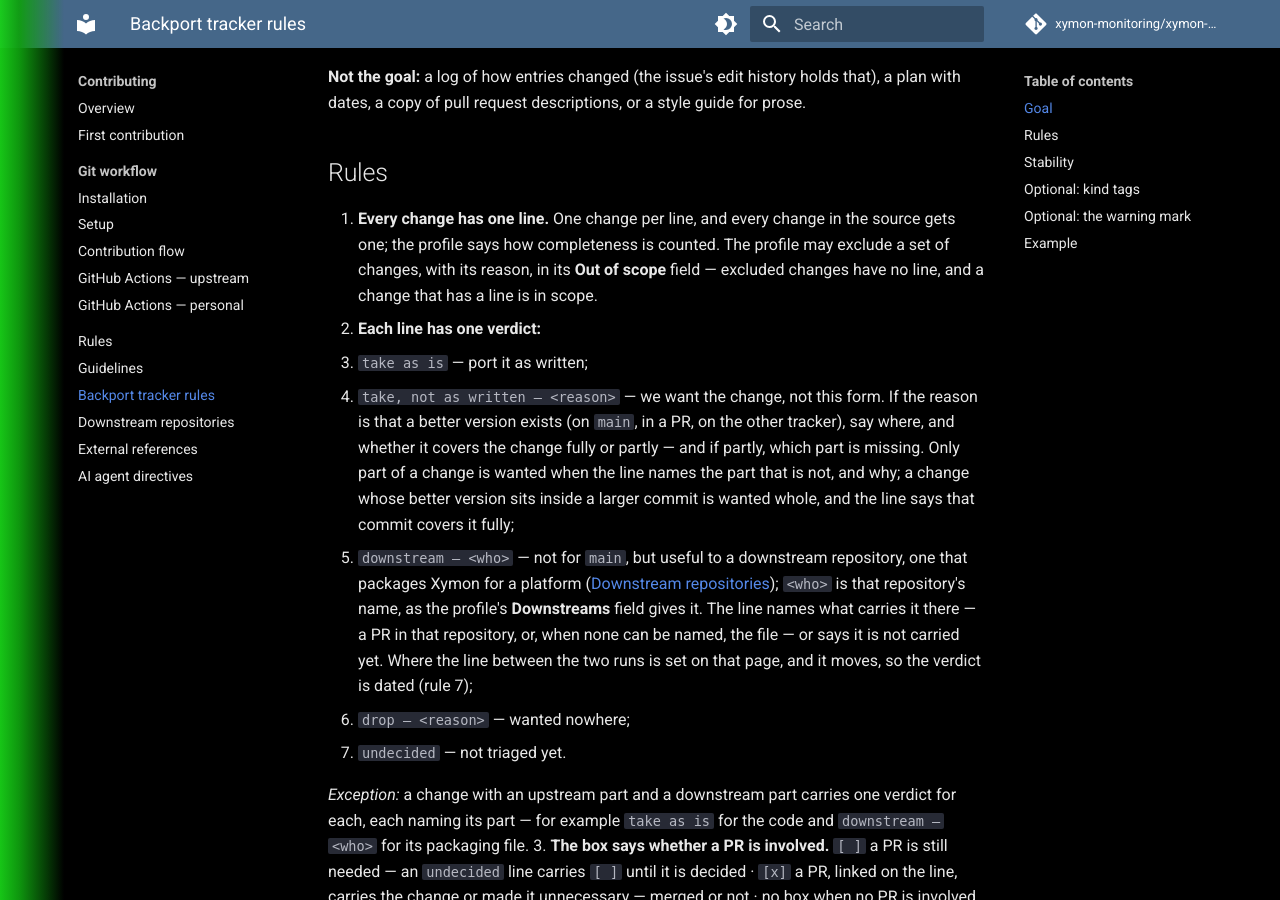
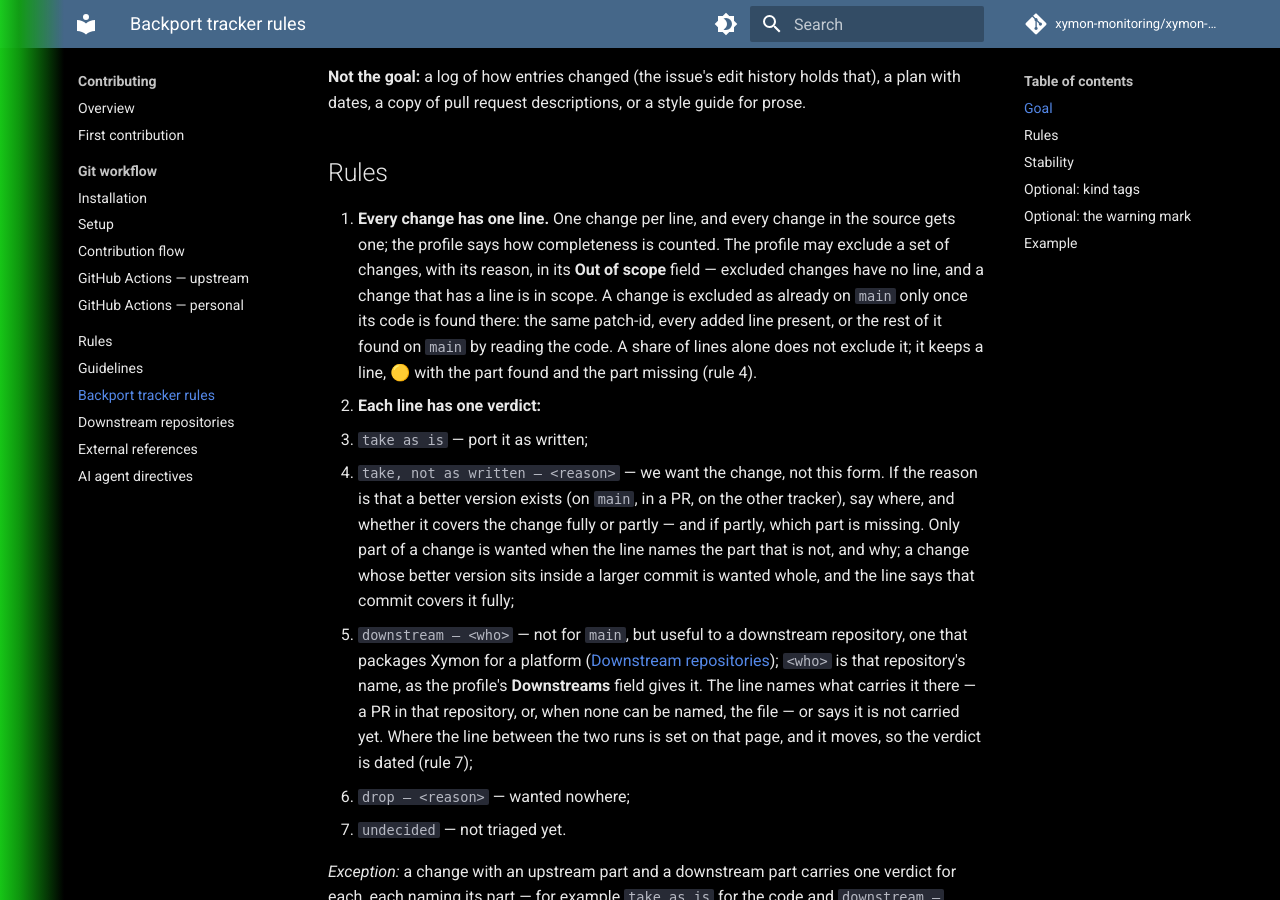
Before and after one commit to xymon-monitoring/xymon-wiki, an MkDocs documentation site: the page built from docs/contributing/backport-tracker-rules.md, in a window 1280 px wide and 900 px high, scrolled down 693 px. Built offline with MkDocs 1.6.1 and Material for MkDocs 9.7.7, drawn with Linux system fonts in a browser that asks for light colours; comment, search, counter and statistics services are not loaded.

Commit message:
backport-tracker-rules: exclude a change as already on main only once its code is found
Both adopting trackers excluded changes as already on main by a share
of their lines, at different thresholds (80% and 88%), while rule 4
says a line count sets no icon. A change now leaves the tracker only
when its code is found on main: the same patch-id, every added line
present, or the rest found by reading the code. A share alone keeps
the line, marked partly present.

```diff
--- a/docs/contributing/backport-tracker-rules.md
+++ b/docs/contributing/backport-tracker-rules.md
@@ -31,6 +31,10 @@ for prose.
    source gets one; the profile says how completeness is counted. The profile may
    exclude a set of changes, with its reason, in its **Out of scope** field —
    excluded changes have no line, and a change that has a line is in scope.
+   A change is excluded as already on `main` only once its code is found there:
+   the same patch-id, every added line present, or the rest of it found on
+   `main` by reading the code. A share of lines alone does not exclude it; it
+   keeps a line, 🟡 with the part found and the part missing (rule 4).
 2. **Each line has one verdict:**
    - `take as is` — port it as written;
    - `take, not as written — <reason>` — we want the change, not this form. If
```
